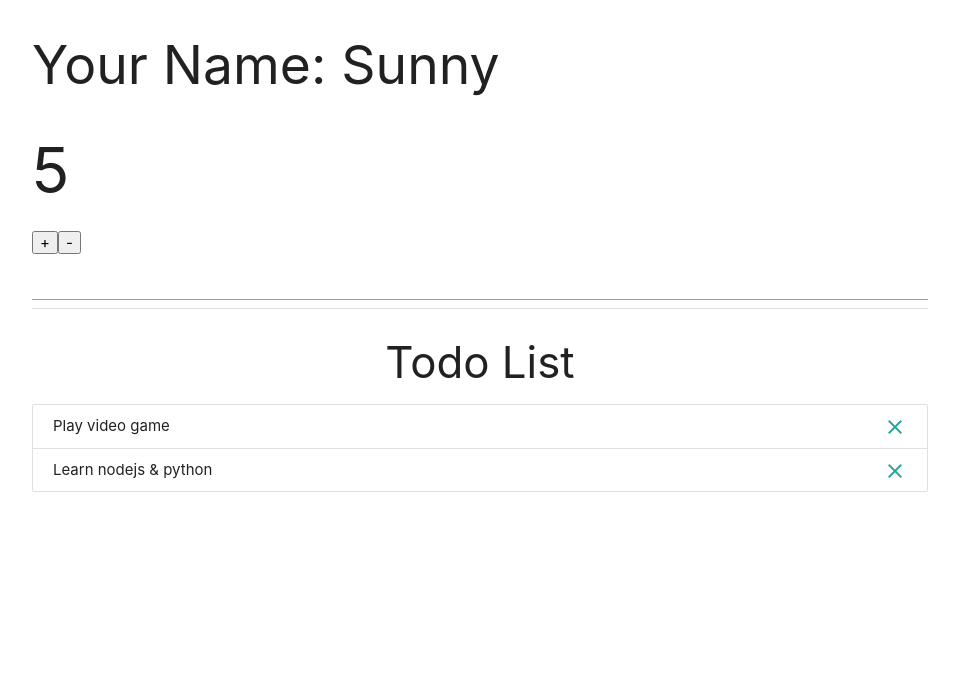
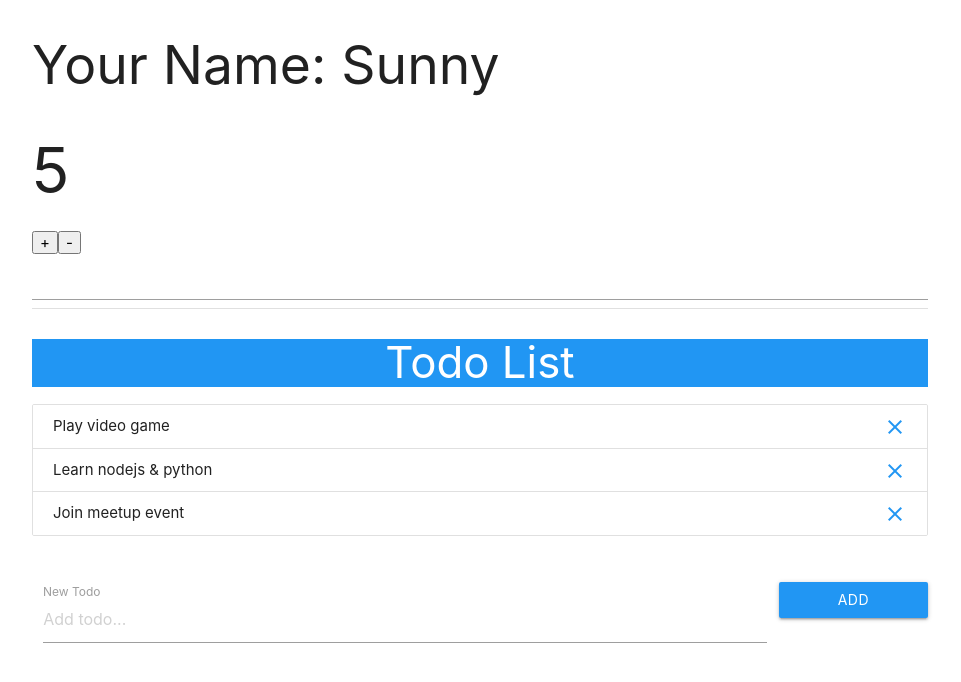
Before and after one commit to topcook/react-redux-hooks-example-with-react-bootstrap, a React (Create React App) app: page / in a window 1280 px wide. Shown: the top 682 px of the page, without its empty margins (160-1121 px from the left). Built offline with nearby package versions, Linux system fonts and the light colour scheme.

Commit message:
Break down Todo Component

```diff
--- a/src/App.js
+++ b/src/App.js
@@ -1,5 +1,6 @@
 import React from 'react';
 import { useSelector,useDispatch } from 'react-redux';
+import TodoList from './views/TodoList';
 
 function App() {
 
@@ -10,22 +11,12 @@ function App() {
   //Get the whole state from characterReducer
   const person = useSelector(state => state.characters);
 
-  //#2 Used to get a single attribute or object inside the Reducer
-
-  //Get todoList from todoReducer
-  const todoList = useSelector(state => state.todos.todoList)
   //Get counter from counterReducer
   const counter = useSelector(state => state.myCounter.counter);
 
   //Use for all the dispatch actions
   const dispatch = useDispatch();
 
-  //Remove single todo in the list
-  const removeTodoItem = (todoId)=>{
-    //filter to get the todoId which need to be remove
-    let newTodoList = todoList.filter(item => item.id!==todoId);
-    dispatch({type:'REMOVE_TODO',payload:newTodoList})
-  }
 
   return (
     <div className="App">
@@ -42,16 +33,7 @@ function App() {
         <input onChange={e=>dispatch({type:'CHANGE_NAME',payload:e.target.value})} type="text"/>
       </header>
         <div className="divider"></div>
-        <section>
-          <h3 className="center-align">Todo List</h3>
-          <ul className="collection">
-            {
-              todoList.map(item => {
-                return <li className="collection-item" key={item.id}>{item.content}<span onClick={()=>{removeTodoItem(item.id)}} className="secondary-content"><i className="remove-btn material-icons">clear</i></span></li>
-              })
-            }
-          </ul>
-        </section>
+        <TodoList />
         </main>
     </div>
   );
--- a/src/components/TodoItem.js
+++ b/src/components/TodoItem.js
@@ -1,15 +1,25 @@
+import React from 'react';
+import { useSelector,useDispatch } from 'react-redux';
+
 //Single todo item component
-const TodoItem = () => {
+const TodoItem = (props) => {
+     //Get todoList from todoReducer
+    const todoList = useSelector(state => state.todos.todoList)
+      //Use for all the dispatch actions
+    const dispatch = useDispatch();
 
-    const removeTodoItem = ()=>{
-        console.log('Hello');
+     //Remove single todo in the list
+    const removeTodoItem = (todoId)=>{
+       //filter to get the todoId which need to be remove
+      let newTodoList = todoList.filter(item => item.id!==todoId);
+      dispatch({type:'REMOVE_TODO',payload:newTodoList})
 
       }
 
     return (
-    <li className="collection-item" key={item.id}>{item.content}
-    <span onClick={removeTodoItem} className="secondary-content">
-    <i className="remove-btn material-icons">clear</i>
+    <li className="collection-item" key={props.item.id}>{props.item.content}
+    <span onClick={()=>{removeTodoItem(props.item.id)}} className="secondary-content">
+    <i className="remove-btn material-icons blue-text">clear</i>
     </span>
     </li>
     );
--- a/src/reducers/todoReducer.js
+++ b/src/reducers/todoReducer.js
@@ -7,15 +7,19 @@ const initState = {
     {
         id:2,
         content:'Learn nodejs & python'
+    },
+    {
+        id:3,
+        content:'Join meetup event'
     }
-],
+    ],
  }
 
  const todoReducer = (state = initState, action) => {
      switch (action.type) {
        case 'ADD_TODO':
          return {...state,
-                todoList:state.todoList.push(action.payload)
+           todoList: [...state.todoList,action.payload]
          }
        case 'REMOVE_TODO':
            return {...state,
--- /dev/null
+++ b/src/views/TodoList.js
@@ -0,0 +1,79 @@
+import React,{useState} from 'react';
+import { useSelector,useDispatch } from 'react-redux';
+import TodoItem from '../components/TodoItem';
+
+
+const TodoList = () => {
+
+  //#2 Used to get a single attribute or object inside the Reducer
+
+  //Get todoList from todoReducer
+  const todoList = useSelector(state => state.todos.todoList);
+
+  //Use for all the dispatch actions
+  const dispatch = useDispatch();
+
+  //Local state for the input
+  const [inputTodo,setInputTodo] =  useState('');
+  //Local state for the input error message
+  const [errMsg,setErrMsg] = useState('');
+
+  //Handle onChange event
+  const handleInput = (e)=>{
+    setInputTodo(e.target.value);
+  }
+
+  //Handle onClick event
+  const addNewTodo = ()=>{
+    //Valid input value
+    if(inputTodo.trim().length>1)
+    {
+        setErrMsg('');
+        let newTodoObject={
+            id: Math.random(),
+            content:inputTodo
+        }
+         //Add new todo item into List with the action
+        dispatch({type:'ADD_TODO',payload:newTodoObject});
+        //Empty input
+        setInputTodo('');
+    }
+    else{
+        //Display Error message
+        setErrMsg('Please input something...');
+    }
+
+
+  }
+
+    return (
+        <section id="section-todo">
+        <h3 className="center-align white-text blue">Todo List</h3>
+        {
+            todoList.length>0?
+            (<ul className="collection">
+            {
+              todoList.map(item => {
+                return <TodoItem key={item.id} item={item} />
+              })
+            }
+          </ul>):
+          (<p className="center-align">You don't have anything to do! Awesome!</p>)
+        }
+
+        <div className="row">
+        <p className="red-text err-msg col s12 center-align">
+        {errMsg}
+        </p>
+        <div className="input-field col s10">
+        <input onChange={handleInput} value={inputTodo} placeholder="Add todo..." id="todo-input" type="text" />
+        <label htmlFor="todo-input" className="active">New Todo</label>
+        </div>
+
+        <button className="btn col s2 blue" onClick={addNewTodo} >Add</button>
+        </div>
+      </section>
+      );
+}
+
+export default TodoList;
```
